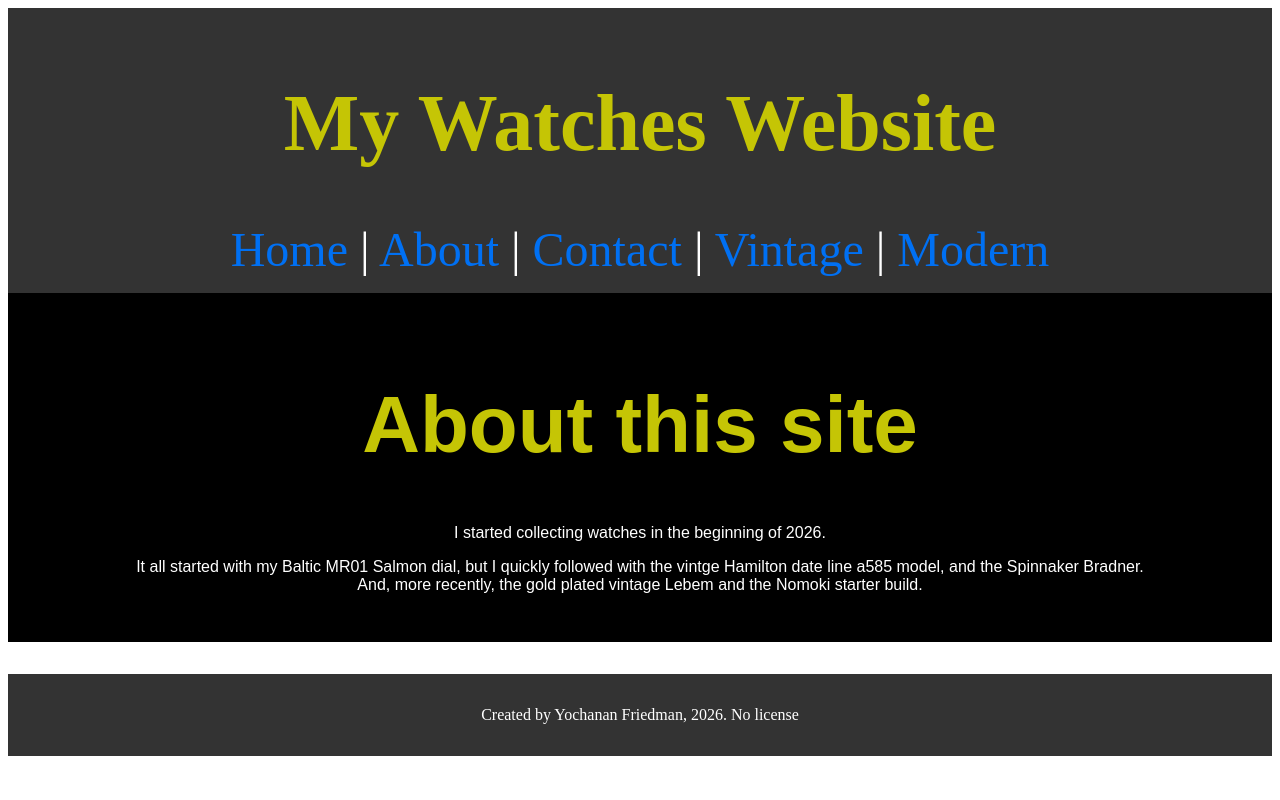
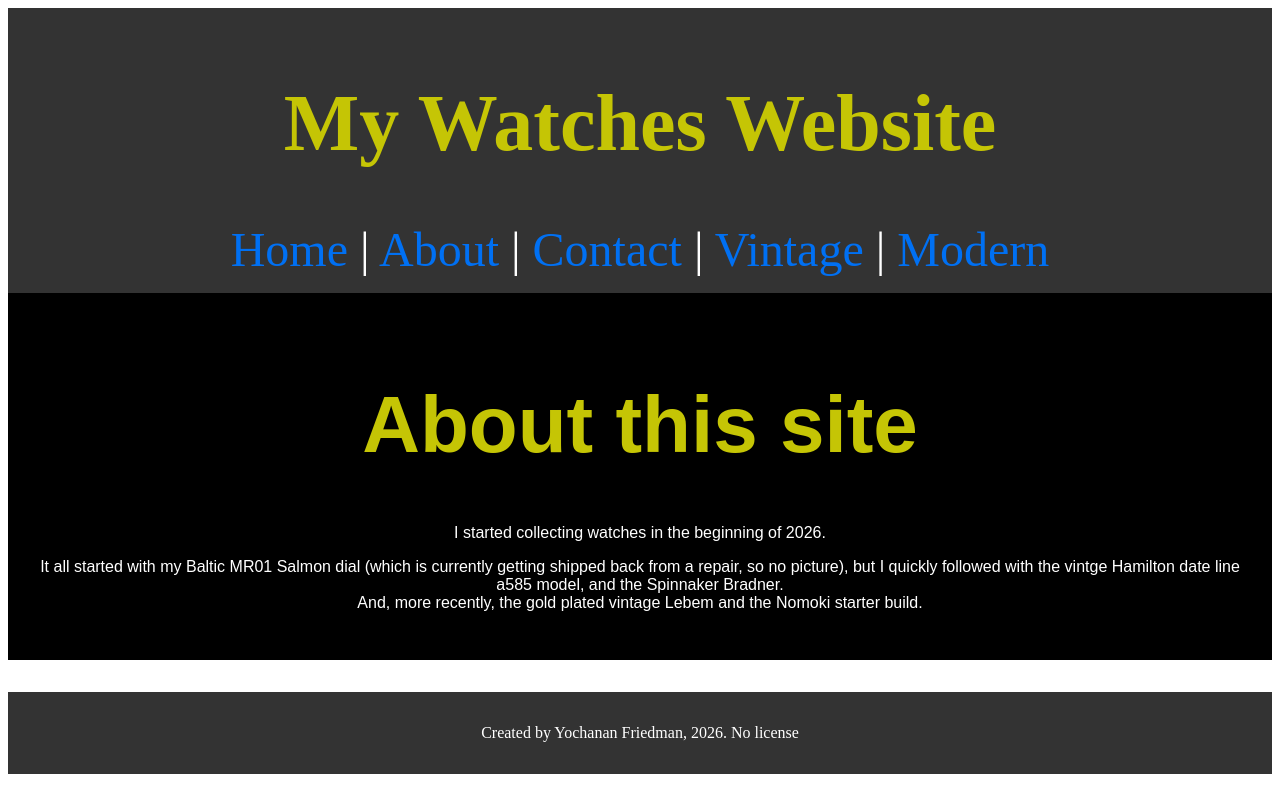
Before and after one commit to YochananBear/my-watches-website, a Next.js app: page /about in a window 1280 px wide. Built offline with nearby package versions, Linux system fonts and the light colour scheme.

Commit message:
update about js

```diff
--- a/app/about/page.js
+++ b/app/about/page.js
@@ -5,7 +5,7 @@ export default function about() {
     <main>
       <h1>About this site</h1>
       <p>I started collecting watches in the beginning of 2026.</p>
-      <p>It all started with my Baltic MR01 Salmon dial, but I quickly followed with the vintge Hamilton date line a585 model, and the Spinnaker Bradner.<br />
+      <p>It all started with my Baltic MR01 Salmon dial (which is currently getting shipped back from a repair, so no picture), but I quickly followed with the vintge Hamilton date line a585 model, and the Spinnaker Bradner.<br />
       And, more recently, the gold plated vintage Lebem and the Nomoki starter build.</p>
     </main>
   );
```
